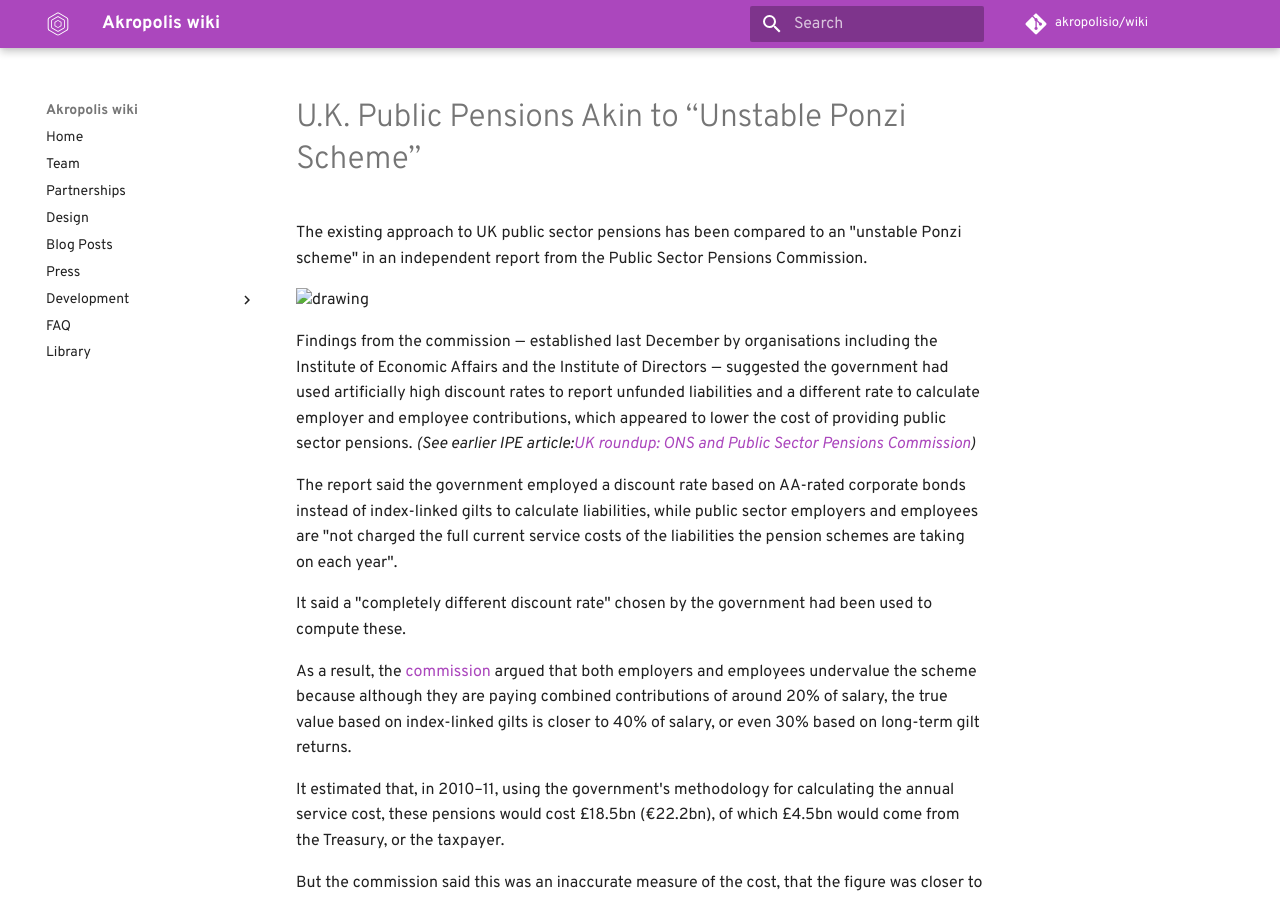
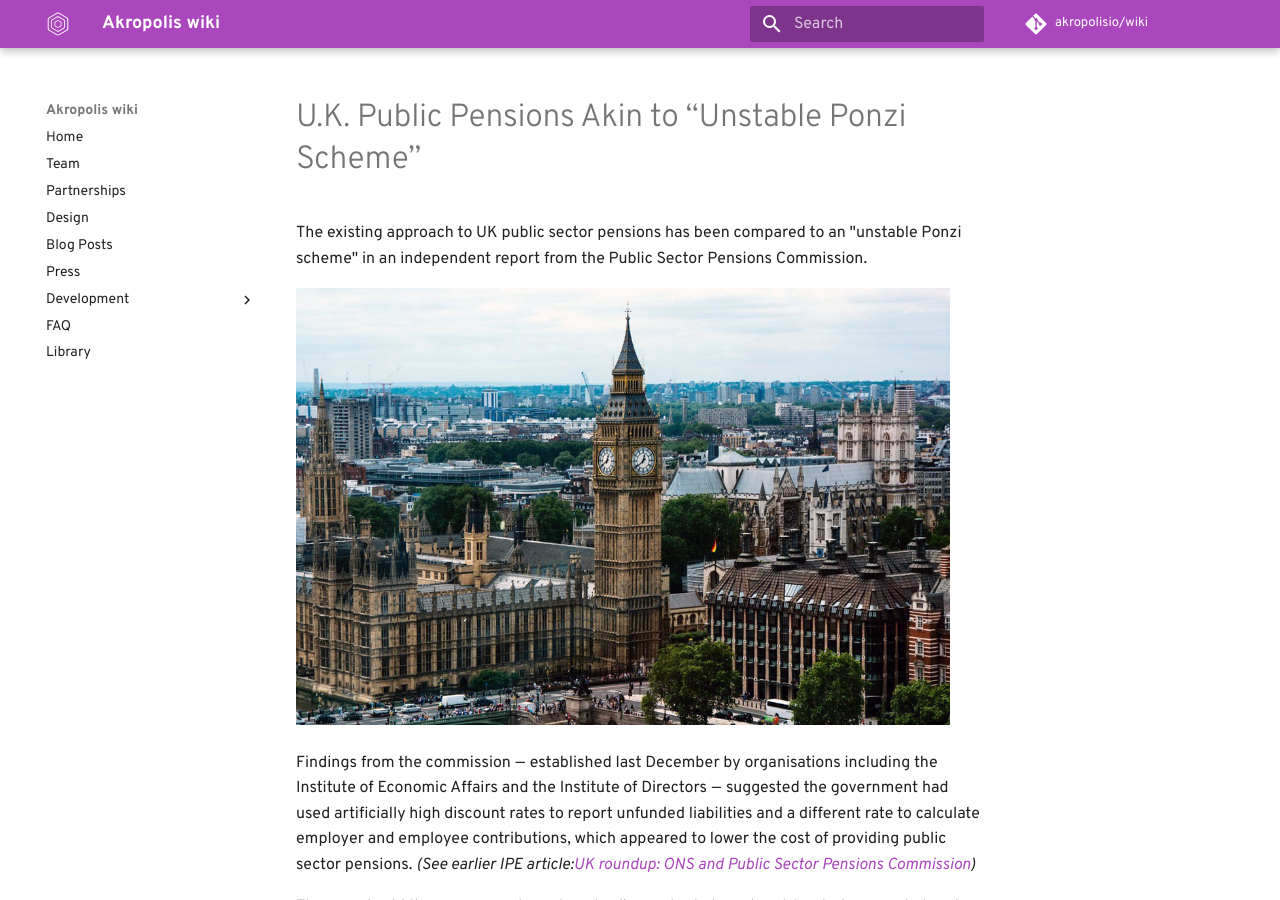
Before and after one commit to kaonone/wiki, an MkDocs documentation site: the page built from docs/library/2010 U.K. Public Pensions Akin to Unstable Ponzi Scheme.md, in a window 1280 px wide and 900 px high. Built offline with MkDocs 1.6.1 and Material for MkDocs 9.7.7, drawn with Linux system fonts in a browser that asks for light colours; some web fonts are replaced; comment, search, counter and statistics services are not loaded; old or Windows-style settings are respelled for this version of MkDocs.

Commit message:
Update 2010 U.K. Public Pensions Akin to Unstable Ponzi Scheme.md

```diff
--- a/docs/library/2010 U.K. Public Pensions Akin to Unstable Ponzi Scheme.md
+++ b/docs/library/2010 U.K. Public Pensions Akin to Unstable Ponzi Scheme.md
@@ -2,7 +2,7 @@
 
 The existing approach to UK public sector pensions has been compared to an &quot;unstable Ponzi scheme&quot; in an independent report from the Public Sector Pensions Commission.
 
-<img src="../images/library-img/uk%20public/1.jpg" width="95%" alt="drawing" />
+<img src="/images/library-img/uk%20public/1.jpg" width="95%" alt="drawing" />
 
 Findings from the commission  —  established last December by organisations including the Institute of Economic Affairs and the Institute of Directors  —  suggested the government had used artificially high discount rates to report unfunded liabilities and a different rate to calculate employer and employee contributions, which appeared to lower the cost of providing public sector pensions. _(See earlier IPE article:_[_UK roundup: ONS and Public Sector Pensions Commission_](http://www.ipe.com/news/uk-roundup-ons-and-public-sector-pensions-commission_33595.php)_)_
 
```
